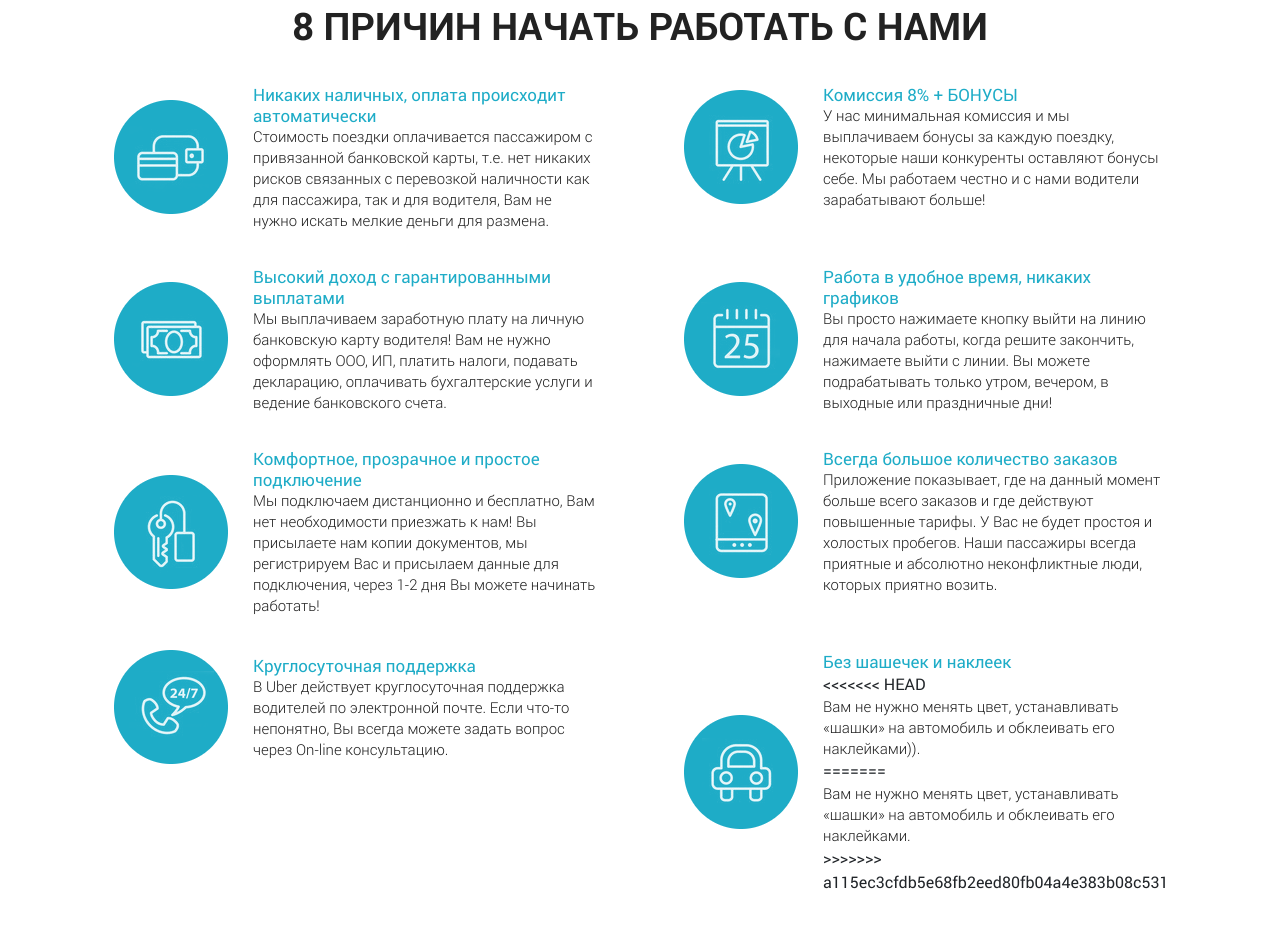
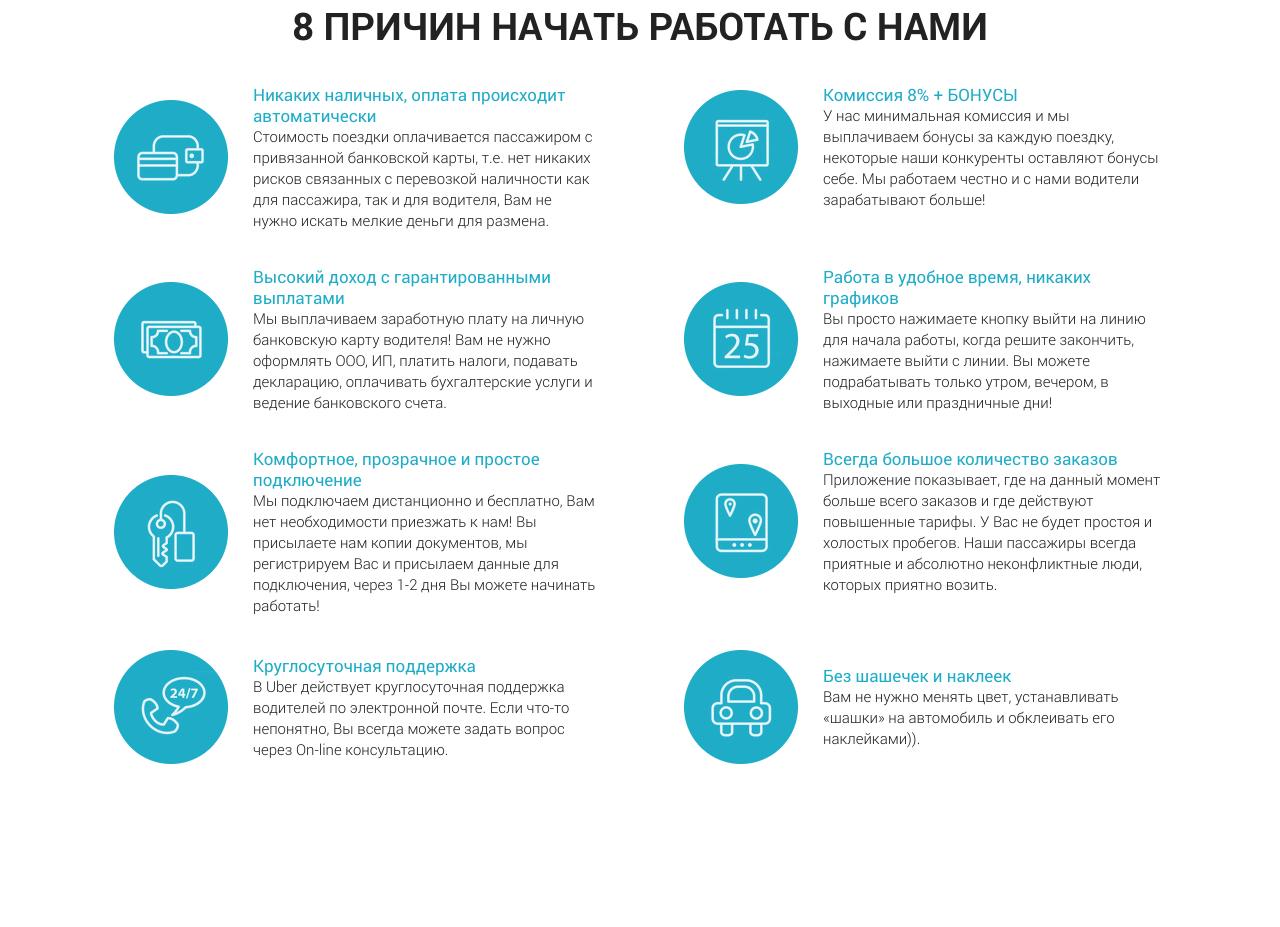
Before and after one commit to EMIR1HUB/project_temp, a plain HTML site: page src/index.html in a window 1280 px wide. Shown: the part 980-1907 px from the top of the page. After the commit the page ends 1809 px from the top, so only its background shows below. Drawn offline with Linux system fonts and the light colour scheme; a web font is replaced by a local one.

```diff
--- a/src/index.html
+++ b/src/index.html
@@ -154,11 +154,9 @@
 						</div>
 						<div class="reasons_descr">
 							<div class="reasons_subtitle">Без шашечек и наклеек</div>
-<<<<<<< HEAD
+
 							<div class="reasons_text">Вам не нужно менять цвет, устанавливать «шашки» на автомобиль и обклеивать его наклейками)).</div>
-=======
-							<div class="reasons_text">Вам не нужно менять цвет, устанавливать «шашки» на автомобиль и обклеивать его наклейками.</div>
->>>>>>> a115ec3cfdb5e68fb2eed80fb04a4e383b08c531
+
 						</div>
 					</div>
 				</div>
```
